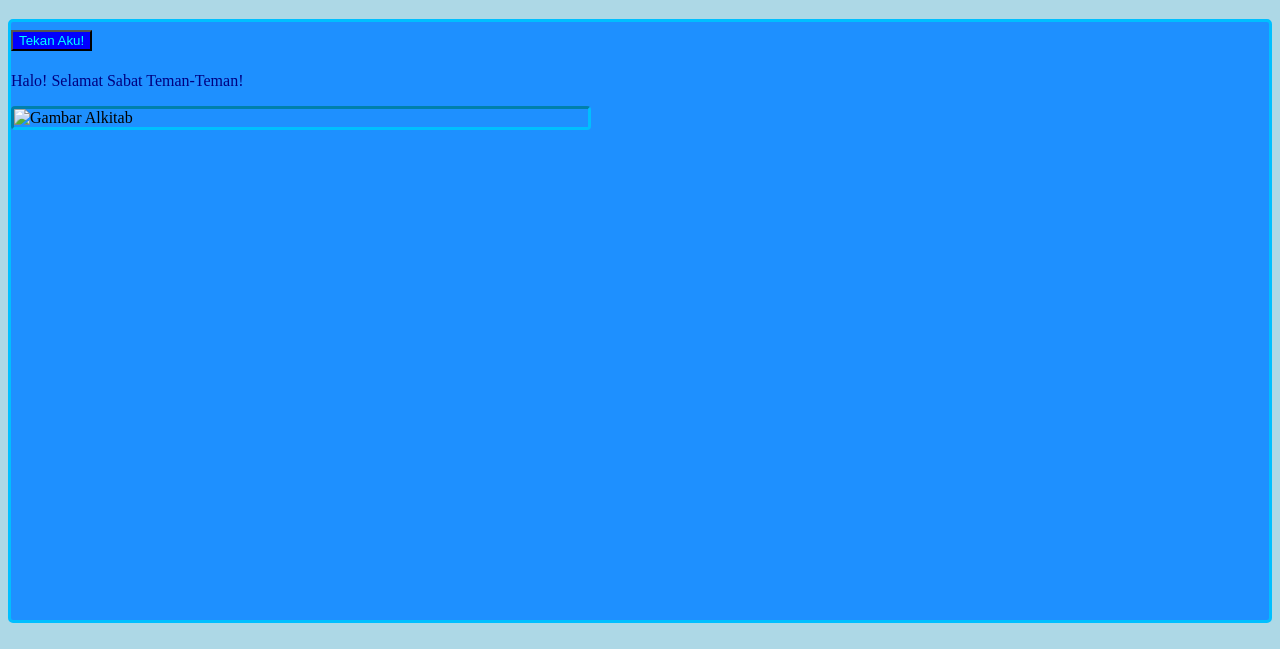
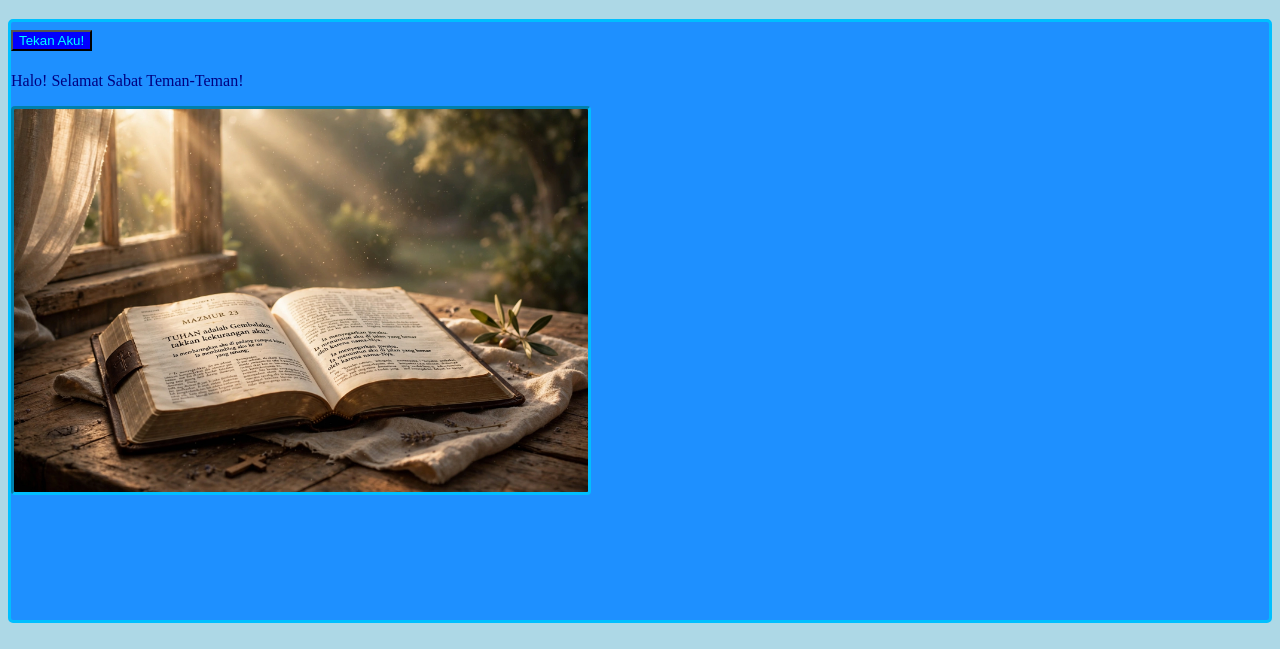
Before and after one commit to joelsanger2012-prog/Selamat-Sabat-Kode, a plain HTML site: page index.html in a window 1280 px wide. Shown: the part 151-800 px from the top of the page. Drawn offline with Linux system fonts and the light colour scheme.

Commit message:
Update image source path in index.html

```diff
--- a/index.html
+++ b/index.html
@@ -50,7 +50,7 @@
   <div id="layar">
     <button id="tombolsapa">Tekan Aku!</button>
     <p id="sapateman">Halo! Selamat Sabat Teman-Teman!</p>
-   <img src="Gambar-Aset/743484744_1531213452065901_4786660971318686198_n.webp" id="alkitab" alt="Gambar Alkitab">
+   <img src="743484744_1531213452065901_4786660971318686198_n.webp" id="alkitab" alt="Gambar Alkitab">
   </div>
 
   <script>
```
